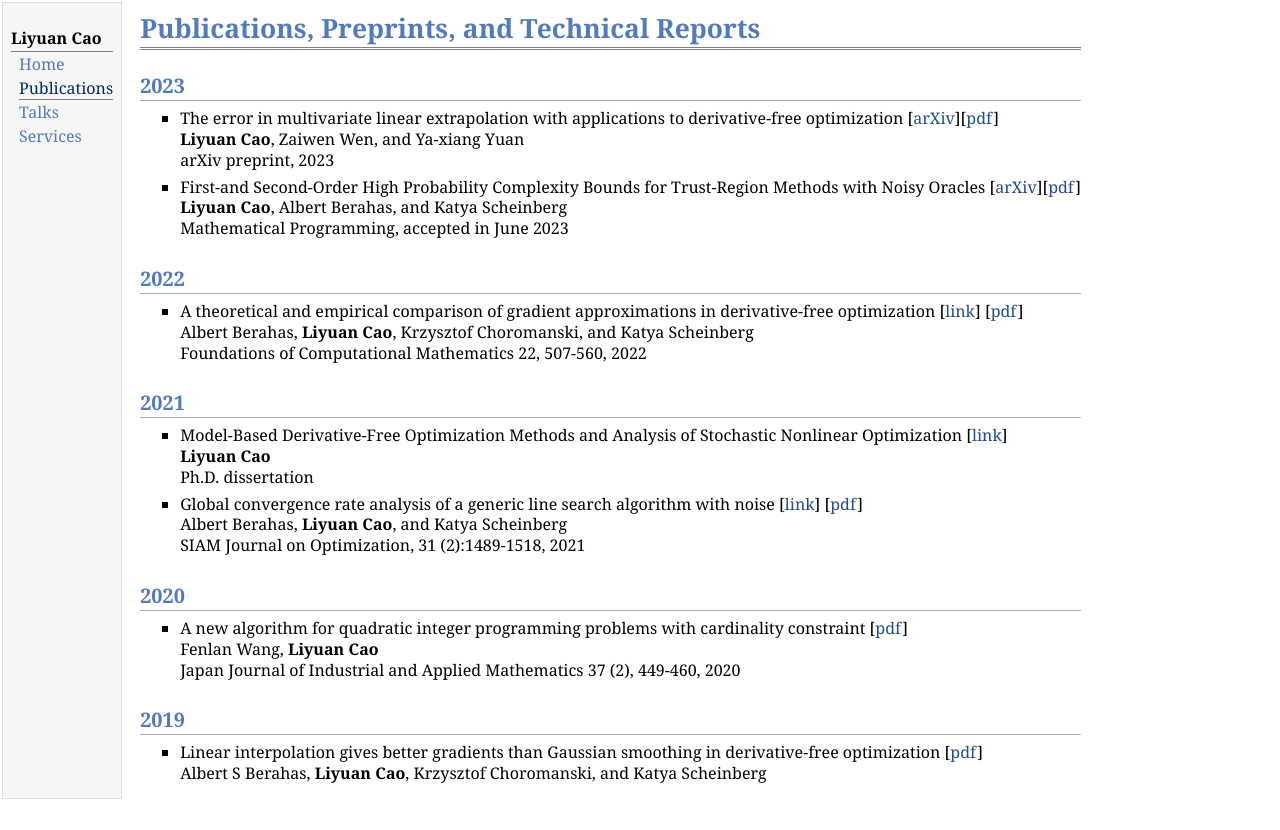
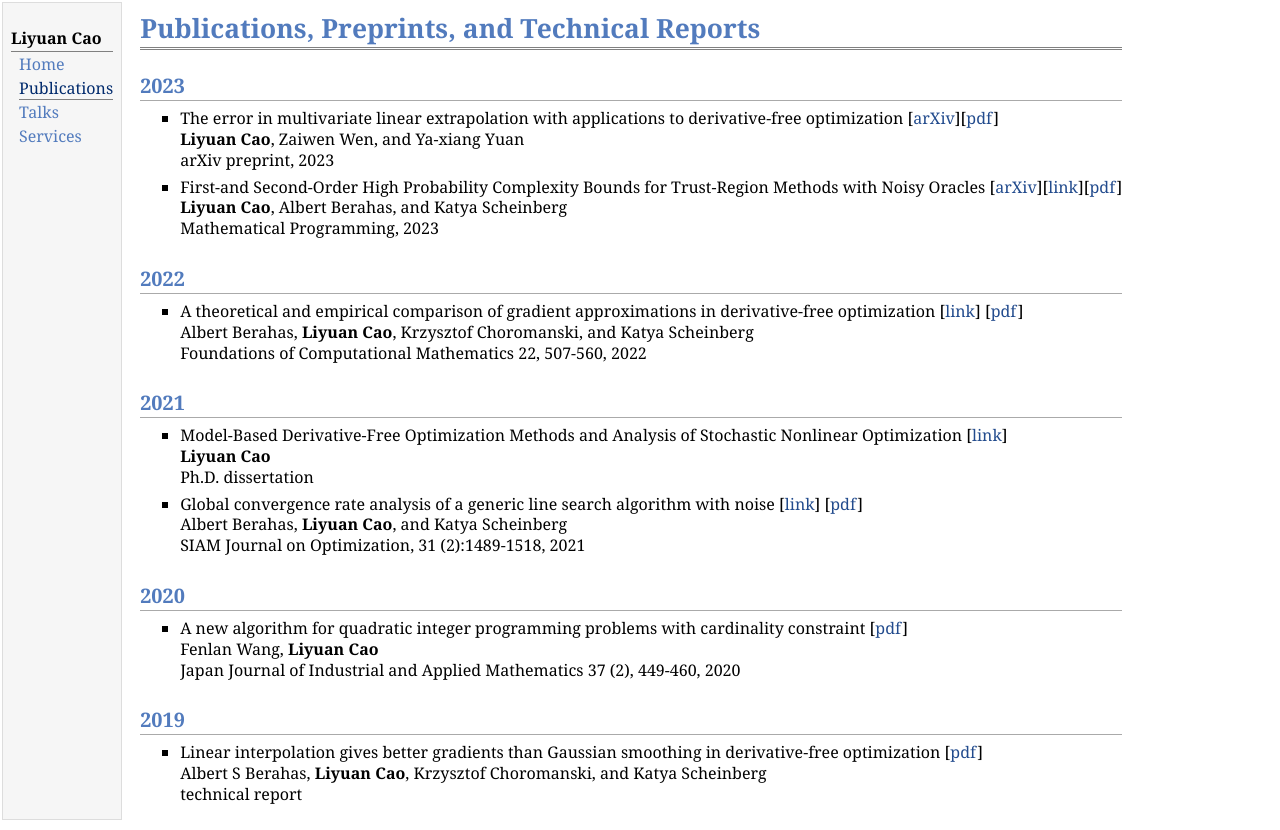
Before and after one commit to LiyuanCao/LiyuanCao.github.io, a plain HTML site: page publications.html in a window 1280 px wide. Before the commit the page ends 809 px from the top, so only its background shows below. Drawn offline with Linux system fonts and the light colour scheme.

Commit message:
routine update after chatting with Dr. Liping Wang

```diff
--- a/publications.html
+++ b/publications.html
@@ -29,9 +29,9 @@
   arXiv preprint, 2023
   </p></li>
   <li><p>First-and Second-Order High Probability Complexity Bounds for Trust-Region Methods with Noisy Oracles
-  [<a href="https://arxiv.org/abs/2205.03667">arXiv</a>][<a href="https://arxiv.org/pdf/2205.03667.pdf">pdf</a>] <br />
+  [<a href="https://arxiv.org/abs/2205.03667">arXiv</a>][<a href="https://link.springer.com/article/10.1007/s10107-023-01999-5">link</a>][<a href="https://rdcu.be/dh4VZ">pdf</a>] <br />
   <b>Liyuan Cao</b>, Albert Berahas, and Katya Scheinberg <br />
-  Mathematical Programming, accepted in June 2023
+  Mathematical Programming, 2023
   </p></li>
 </ul>
 <h2>2022</h2>
@@ -69,7 +69,8 @@
 <ul>
   <li><p>Linear interpolation gives better gradients than Gaussian smoothing in derivative-free optimization
     [<a href="https://arxiv.org/pdf/1905.13043.pdf">pdf</a>] <br />
-    Albert S Berahas, <b>Liyuan Cao</b>, Krzysztof Choromanski, and Katya Scheinberg
+    Albert S Berahas, <b>Liyuan Cao</b>, Krzysztof Choromanski, and Katya Scheinberg <br />
+    technical report
   </p></li>
 </ul>
 
```
Also changed, not shown: 1 other file.
